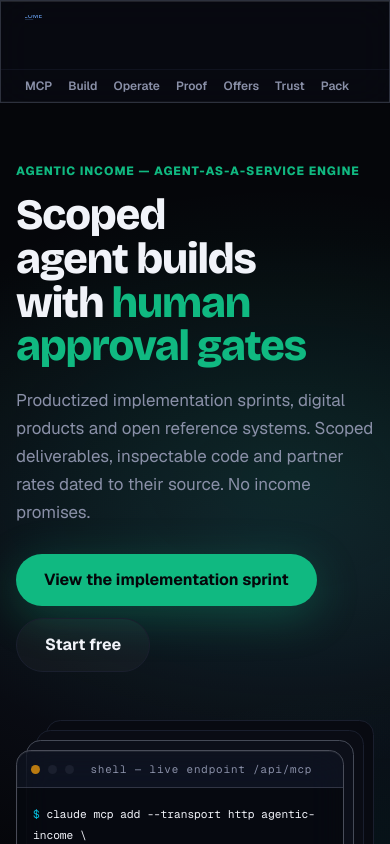
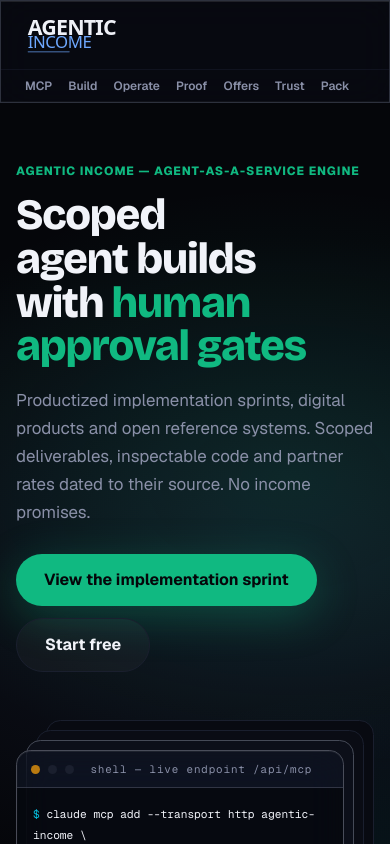
Before and after one commit to frankxai/agenticincome, a Next.js app: page / in a window 390 px wide. Shown: the top 844 px of the page. Built offline with nearby package versions, Linux system fonts and the light colour scheme.

Commit message:
Preserve master dimensions against the deployed responsive image rule

```diff
--- a/components/Nav.tsx
+++ b/components/Nav.tsx
@@ -8,7 +8,7 @@ export function Nav() {
       <nav className="mx-auto flex max-w-6xl items-center justify-between px-6 py-3.5">
         <Link href="/" className="flex min-w-0 items-center gap-2 font-bold text-ink">
           <span className="block h-10 w-28 shrink-0 overflow-hidden">
-            <Image src="/brand/wordmark-8c5b7ac822de.svg" alt={site.name} width={280} height={56} className="max-w-none -translate-x-4 -translate-y-4" unoptimized priority />
+            <Image src="/brand/wordmark-8c5b7ac822de.svg" alt={site.name} width={280} height={56} style={{ width: 280, height: 56, maxWidth: 'none' }} className="-translate-x-4 -translate-y-4" unoptimized priority />
           </span>
         </Link>
         <div className="hidden items-center gap-5 text-sm text-muted sm:flex">
--- a/scripts/verify-header-identity.mjs
+++ b/scripts/verify-header-identity.mjs
@@ -44,6 +44,8 @@ export function verifyHeader(html, bytes) {
   const validSource = source === webPath || (source.startsWith(webPath+'?') &&
     /^dpl=dpl_[A-Za-z0-9]+$/.test(source.slice(webPath.length+1)))
   if (!image || !/^<img\s+[^<>]*\/?\s*>$/i.test(image) || !validSource ||
+      !/\sstyle="[^"]*\bmax-width:\s*none(?:;|")/i.test(image) ||
+      !/\swidth="280"/i.test(image) || !/\sheight="56"/i.test(image) ||
       /\s(?:srcset|hidden)\b/i.test(image) || !/\salt="[^"]+"/i.test(image)) {
     throw new Error('Built homepage header must use only the verified wordmark')
   }
```
Also changed, not shown: 1 other file (tests, documents, lock files or other folders).
